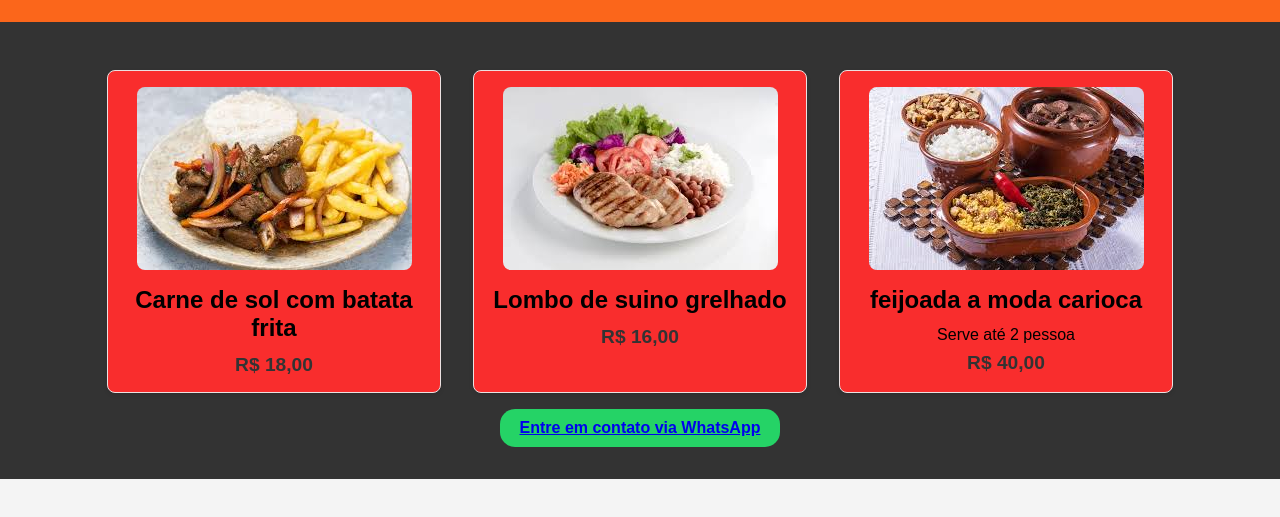
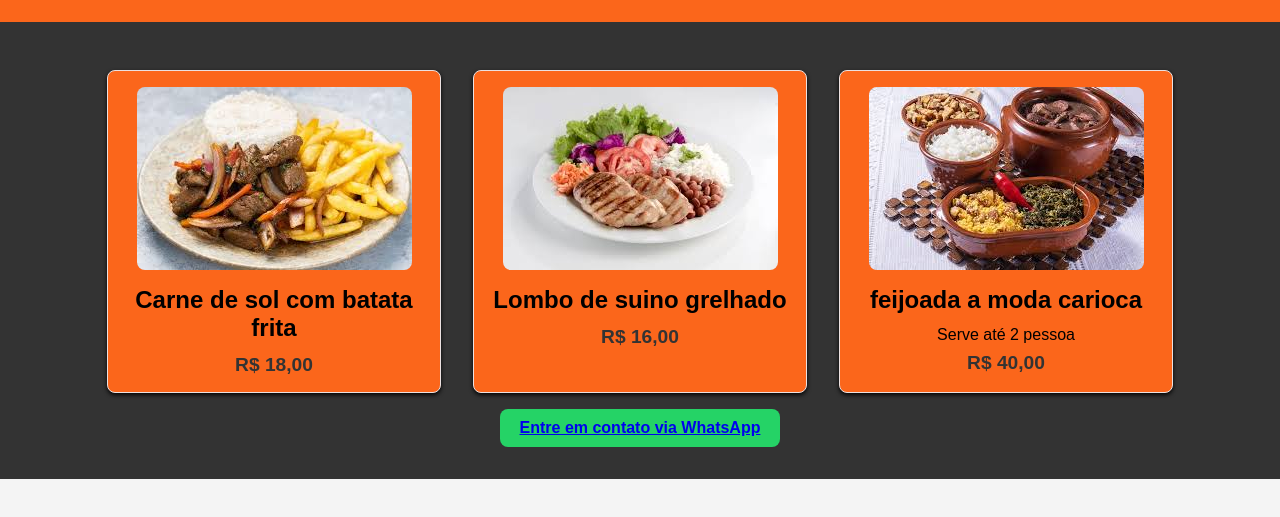
Before and after one commit to belo-alt/digital-menu, a plain HTML site: page index.html in a window 1280 px wide. Shown: the part 183-700 px from the top of the page. Drawn offline with Linux system fonts and the light colour scheme.

Commit message:
atual
css whatsapp

```diff
--- a/css/styles.css
+++ b/css/styles.css
@@ -25,13 +25,13 @@ main {
 }
 
 .menu-item {
-    background-color: #f92d2d;
+    background-color: #fb661b;
     border: 1px solid #ebe1e1;
     border-radius: 8px;
     margin: 1em;
     padding: 1em;
     width: 300px;
-    box-shadow: 0 2px 4px rgba(0, 0, 0, 0.1);
+    box-shadow: 0 2px 4px rgba(0, 0, 0, 0.929);
     text-align: center;
 }
 
@@ -64,10 +64,10 @@ main {
     text-align: center;
     text-decoration: none;
     display: inline-block;
-    border-radius: 15px;
+    border-radius: 8px;
     font-size: 16px;
     font-weight: bold;
   }
   .whatsapp-button:hover {
-    background-color: #1DA851;
+    background-color: #105f2d;
   }
```
